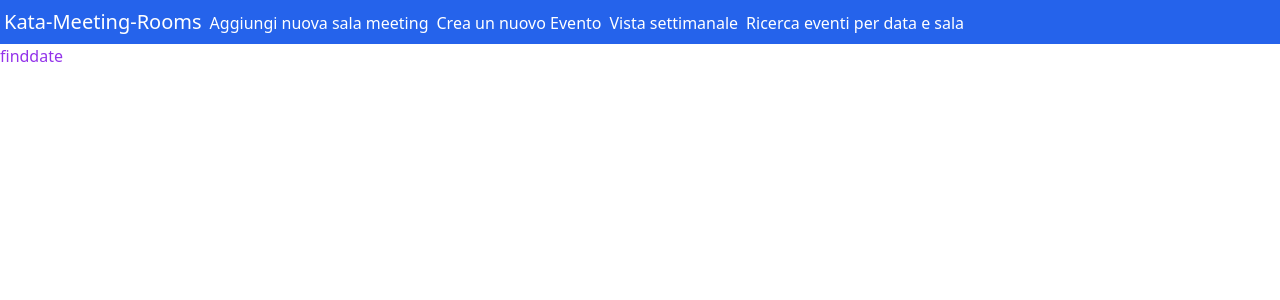
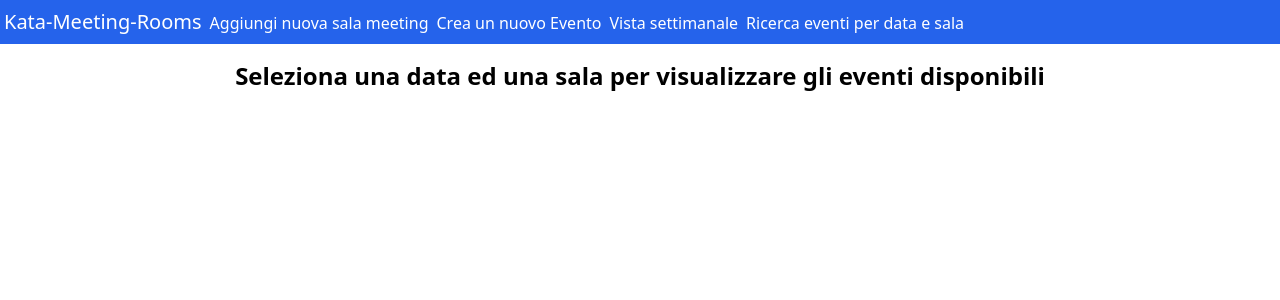
Before and after one commit to GiovanniMarseglia/eventi, a Vue app in the folder front-end/: page /FindDateRoom in a window 1280 px wide. Shown: the top 300 px of the page. Built offline with nearby package versions, Linux system fonts and the light colour scheme.

Commit message:
add style for the title

```diff
--- a/front-end/src/pages/FindDateRoom.vue
+++ b/front-end/src/pages/FindDateRoom.vue
@@ -3,9 +3,7 @@
 </script>
 
 <template>
-  <h1 class="text-purple-600">finddate</h1>
-
-
+  <h1 class="text-2xl font-semibold text-center pt-4">Seleziona una data ed una sala per visualizzare gli eventi disponibili</h1>
 </template>
 
 <style scoped>
```
